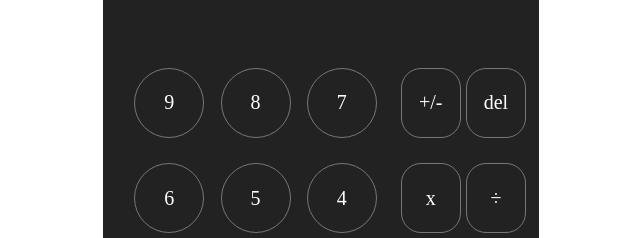
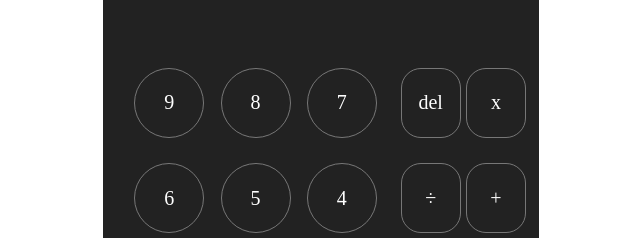
Before and after one commit to JesNatTer/js-calc, a plain HTML site: page index.html in a window 1280 px wide. Shown: the part 245-483 px from the top of the page, 319-959 px from the left. Drawn offline with Linux system fonts and the light colour scheme.

Commit message:
update again

```diff
--- a/index.html
+++ b/index.html
@@ -30,7 +30,6 @@
           <span class="number thedot"><span>.</span></span>
         </div>
         <div id="operators">
-          <span class="operator posneg"> <span>+/-</span></span>
           <span class="operator delete"> <span>del</span></span>
           <span class="operator multiply"> <span>x</span></span>
           <span class="operator divide"> <span>÷</span></span>
```
